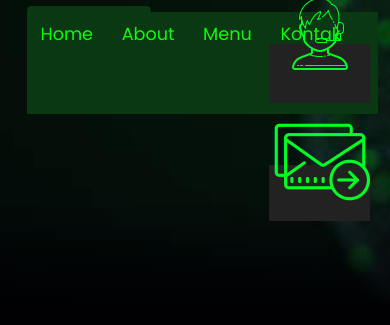
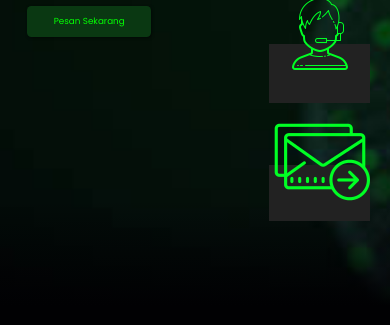
Before and after one commit to Mr-Yusuf-I-M/company-profile-ku, a plain HTML site: page index.html in a window 390 px wide. Shown: the part 518-843 px from the top of the page. Drawn offline with nearby package versions, Linux system fonts and the light colour scheme.

Commit message:
menurunkan navbar agak ke bawah

```diff
--- a/css/style.css
+++ b/css/style.css
@@ -492,13 +492,14 @@ footer .credit a {
   .navbar .navbar-nav {
     position: absolute;
     bottom: 100%;
-    bottom: -1100%;
+    bottom: -1700%;
     margin-left: 0;
     margin-right: 0;
     background-color: var(--hijau-tua);
     width: 90%;
     height: 12vh;
     transition: 0.3ms;
+    z-index: 99999999;
     justify-content: center;
   }
 }
```
